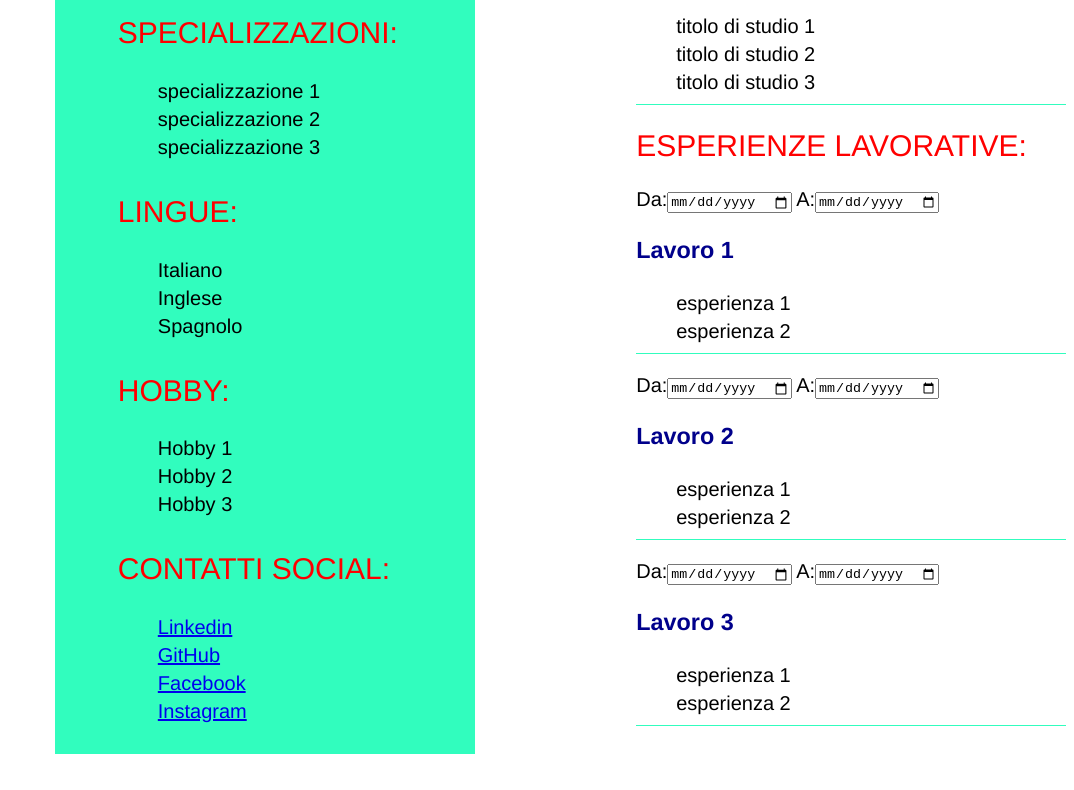
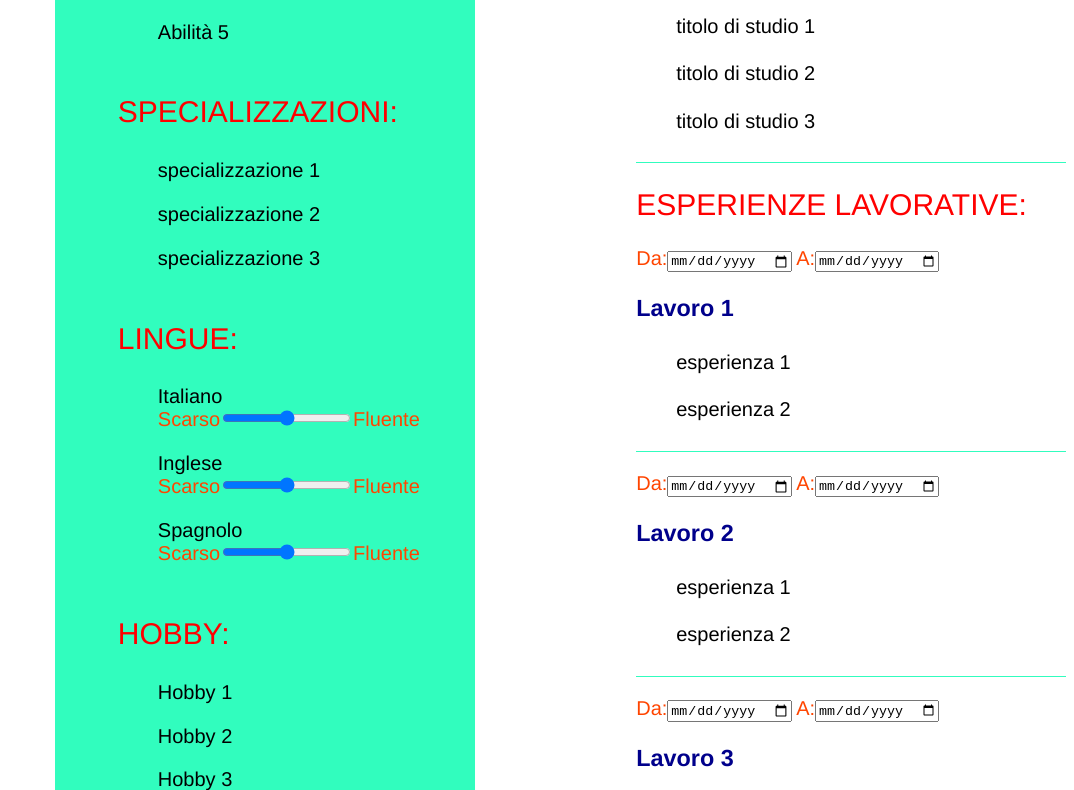
Before and after one commit to LoZioSpada/Curriculum-Vitae, a plain HTML site: page index.html in a window 1280 px wide. Shown: the part 686-1476 px from the top of the page, without its empty margins (206-1280 px from the left). Before the commit the page ends 1440 px from the top, so only its background shows below. Drawn offline with Linux system fonts and the light colour scheme.

Commit message:
Input range
Implementato l'input range per indicare la fluidità con cui uno parla una lingua.

```diff
--- a/assets/css/style.css
+++ b/assets/css/style.css
@@ -57,6 +57,7 @@ li{
     padding-top: 5px;
     font-weight: 200;
     list-style-type: none;
+    padding-bottom: 5%;
 }
 
 h3{
@@ -69,3 +70,7 @@ ul{
     border-bottom-color: #31fdbe;
     padding-bottom: 10px;
 }
+
+span{
+    color: orangered;
+}
--- a/index.html
+++ b/index.html
@@ -36,9 +36,9 @@
             <div>
                 <h2>LINGUE:</h2>    <!-- METTERE BARRA LIVELLO PER INDICARE LA BRAVURA NELLA LINGUA -->
                 <ul>
-                    <li>Italiano</li>
-                    <li>Inglese</li>
-                    <li>Spagnolo</li>
+                    <li>Italiano<br><span>Scarso</span><input type="range" min="1" max="5" name="italiano" id="range"><span>Fluente</span></li>
+                    <li>Inglese<br><span>Scarso</span><input type="range" min="1" max="5" name="inglese" id="range"><span>Fluente</span></li>
+                    <li>Spagnolo<br><span>Scarso</span><input type="range" min="1" max="5" name="spagnolo" id="range"><span>Fluente</span></li>
                 </ul>
             </div>
 
```
